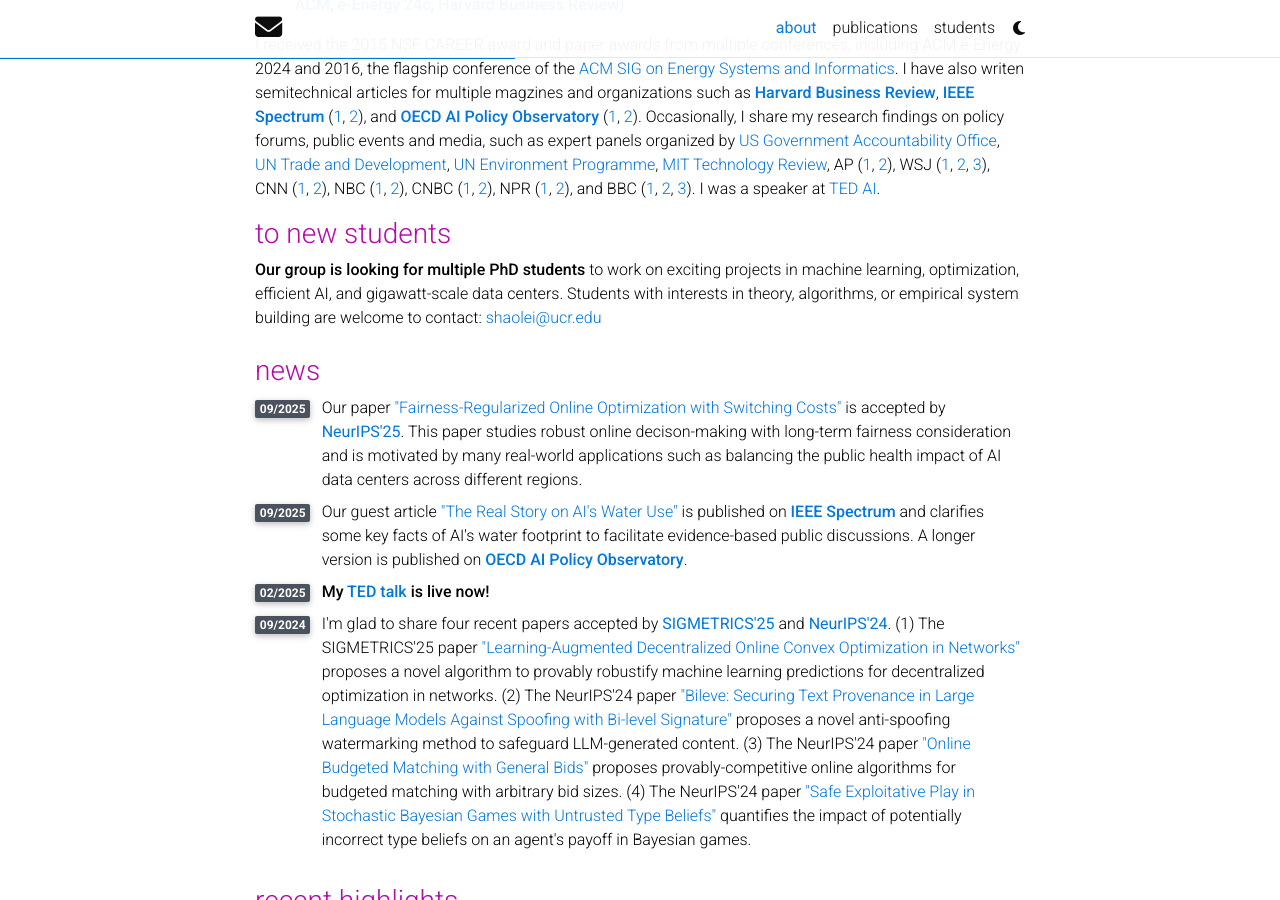
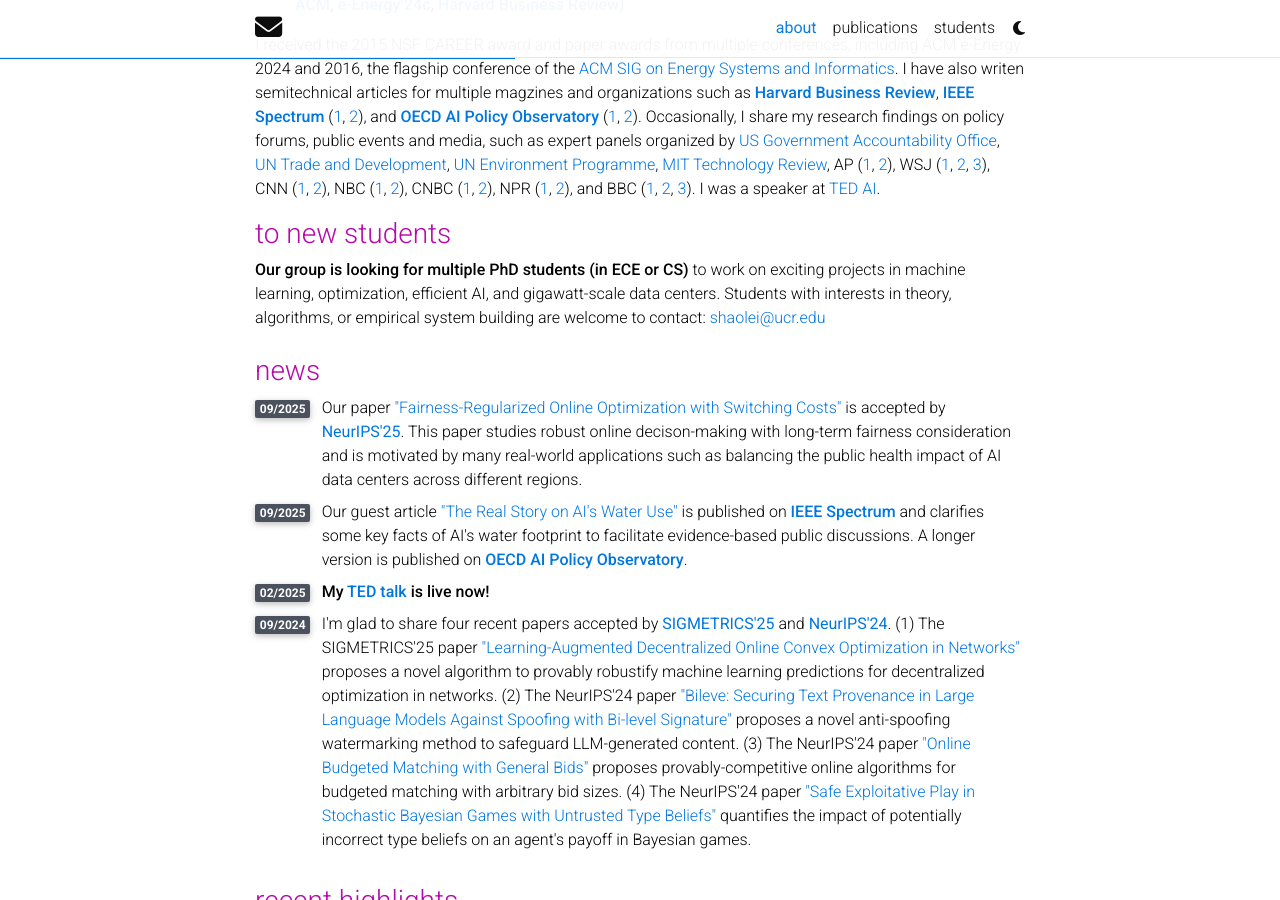
Before and after one commit to shaoleiren/shaoleiren.github.io, a Jekyll site: the page built from _pages/about.md, in a window 1280 px wide and 900 px high, scrolled down 817 px. Built offline with Jekyll 4.4.1, drawn with Linux system fonts in a browser that asks for light colours; full-size pictures stand in for the smaller copies a plugin makes; comment, search, counter and statistics services are not loaded; a style sheet for code colours, icons or effects is not loaded.

Commit message:
Update about.html

```diff
--- a/_layouts/about.html
+++ b/_layouts/about.html
@@ -51,7 +51,7 @@
 
 
           <h3>to new students</h3>
-          <strong>Our group is looking for multiple PhD students</strong> to work on exciting projects in machine learning, optimization, efficient AI, and gigawatt-scale data centers. Students with interests in theory, algorithms, or empirical system building are welcome to contact: <a href="mailto:shaolei@ucr.edu">shaolei@ucr.edu</a>
+          <strong>Our group is looking for multiple PhD students (in ECE or CS)</strong> to work on exciting projects in machine learning, optimization, efficient AI, and gigawatt-scale data centers. Students with interests in theory, algorithms, or empirical system building are welcome to contact: <a href="mailto:shaolei@ucr.edu">shaolei@ucr.edu</a>
           <br/>
           <br/>
 
```
